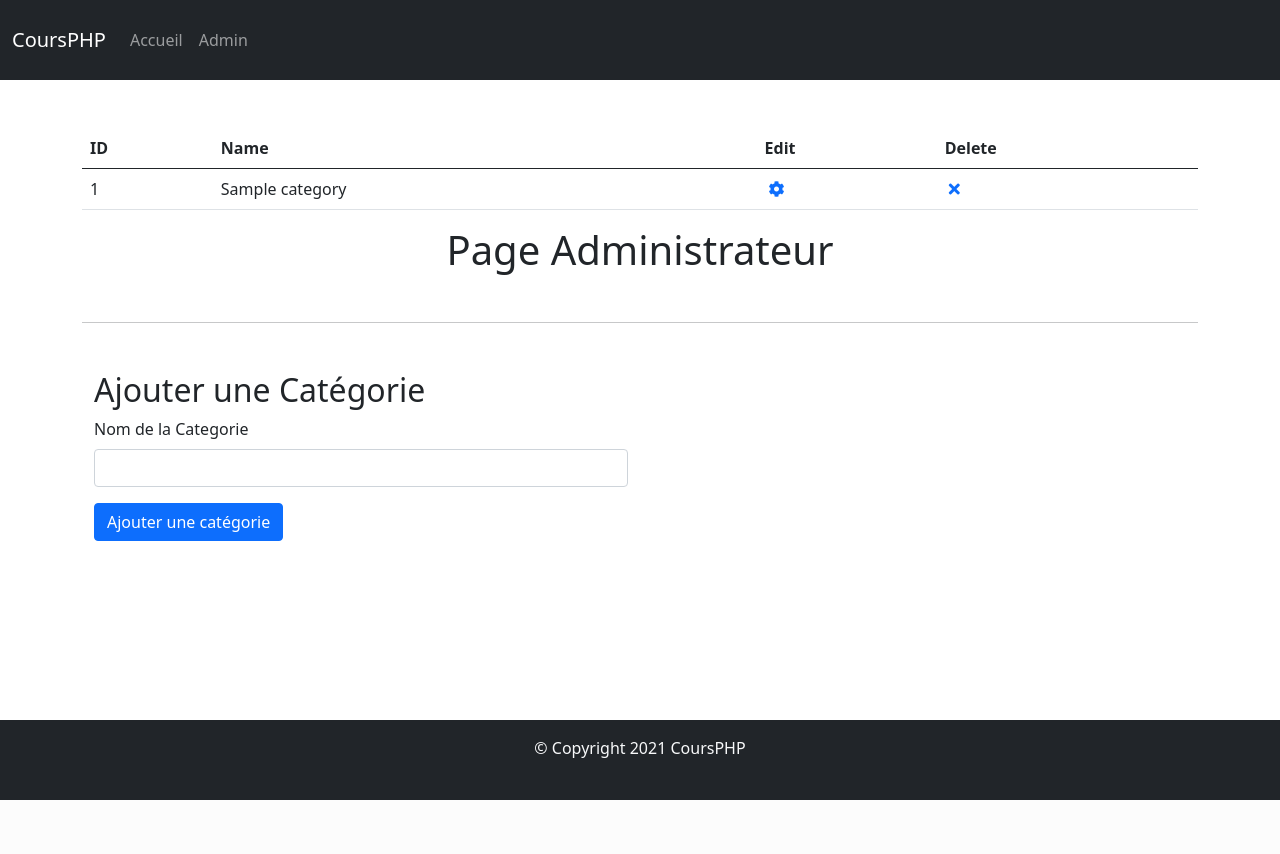
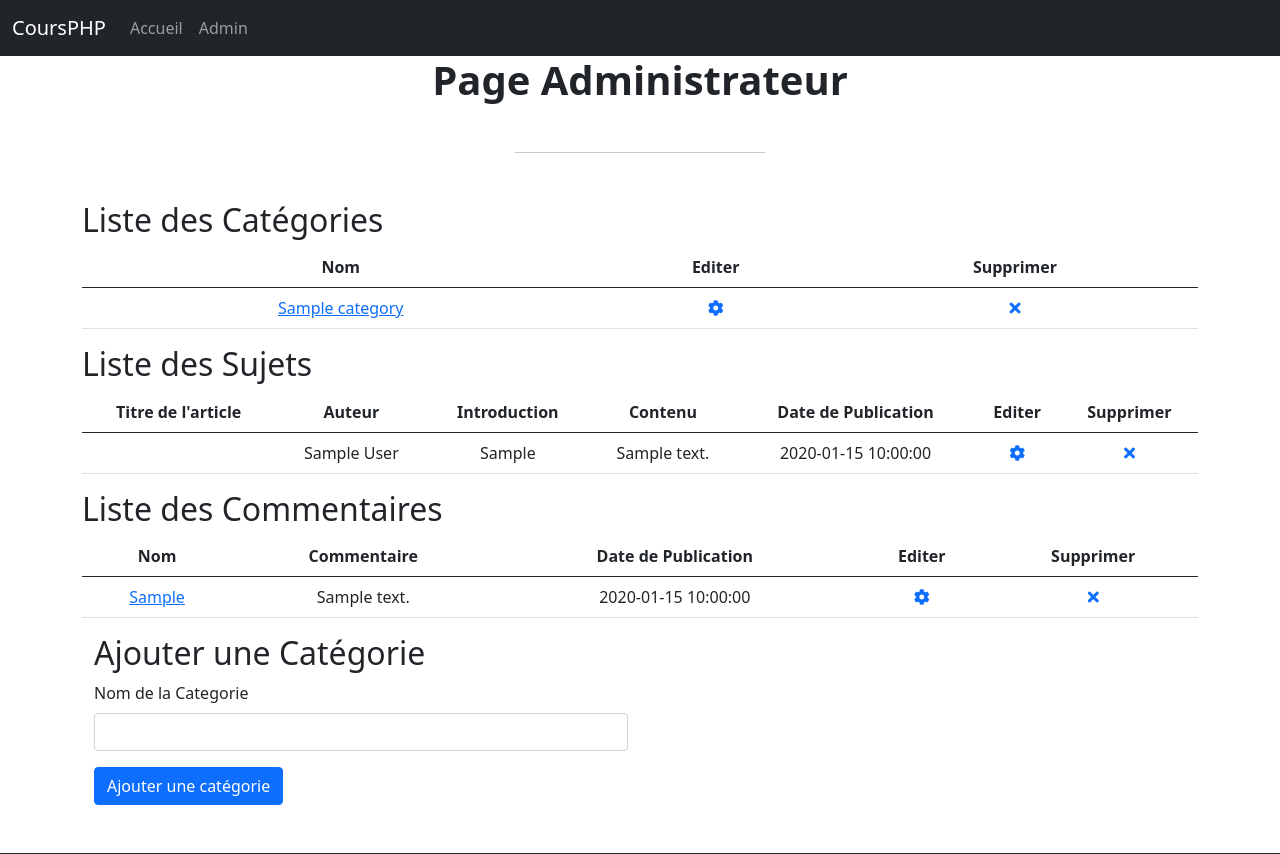
Before and after one commit to PierreD59/tp_myforum, a PHP site: page /index.php?page=admin in a window 1280 px wide. Shown: the top 854 px of the page. Before the commit the page ends 800 px from the top, so only its background shows below. Run offline with PHP 8.4, Linux system fonts and the light colour scheme; tables that the repository leaves empty or names only in its code hold one stand-in row (values such as "Sample post"); data that the repository does not hold is empty; some libraries are stand-ins or nearby versions.

Commit message:
Adding listed articles and comments in the admin page

```diff
--- a/assets/css/styles.css
+++ b/assets/css/styles.css
@@ -1,6 +1,3 @@
-nav {
-  height: 10vh;
-}
 nav .logo img {
   max-width: 100px;
 }
@@ -15,6 +12,16 @@
   flex-grow: 1;
 }
 
+h1 {
+  font-weight: 700;
+  text-align: center;
+}
+
+hr {
+  margin: 25px auto;
+  width: 250px;
+}
+
 footer {
   height: 10vh;
 }
--- a/assets/scss/_header.scss
+++ b/assets/scss/_header.scss
@@ -1,5 +1,4 @@
 nav {
-  height: 10vh;
   .logo {
     img {
       max-width: 100px;
--- a/assets/scss/_home.scss
+++ b/assets/scss/_home.scss
@@ -7,3 +7,13 @@
 .home {
   flex-grow: 1;
 }
+
+h1 {
+  font-weight: 700;
+  text-align: center;
+}
+
+hr {
+  margin: 25px auto;
+  width: 250px;
+}
--- a/pages/admin.content.php
+++ b/pages/admin.content.php
@@ -12,27 +12,29 @@
                 "name" => $categoryName,
         ]);
         echo '<p>La nouvelle Catégorie a été créée, <a href="?page=home">cliquez ici</a> pour la voir</p>';
+        header('location:?page=admin');
     }
 }
 
 ?>
 <div class="home">
+    <h1 class="text-center">Page Administrateur</h1>
+    <hr class="my-5">
     <div class="container my-5">
-        <table class="table">
-            <thead>
+        <h2>Liste des Catégories</h2>
+        <table class="col-12 text-center table">
+            <thead class="thead-light">
                 <tr>
-                <th scope="col">ID</th>
-                <th scope="col">Name</th>
-                <th scope="col">Edit</th>
-                <th scope="col">Delete</th>
+                <th scope="col">Nom</th>
+                <th scope="col">Editer</th>
+                <th scope="col">Supprimer</th>
                 </tr>
             </thead>
-            <tbody>
+            <tbody class="align-middle">
                 <?php $query = $database->query('SELECT * FROM `categorys`');
                 while (($data = $query->fetch())) { ?>
                 <tr>
-                    <td><?= $data['id']; ?></td>
-                    <td><?= $data['name']; ?></td>
+                    <td><a href="?page=category&id=<?= $data['id']; ?>"><?= $data['name']; ?></a></td>
                     <td><a href="?page=edit&id=<?= $data['id']; ?>"><i class="fas fa-cog p-1"></i></a></td>
                     <td><a href="?page=delete&id=<?= $data['id']; ?>"><i class="fas fa-times p-1"></i></a></td>
                 </tr>
@@ -41,8 +43,63 @@
             </tbody>
         </table>
 
-        <h1 class="text-center">Page Administrateur</h1>
-        <hr class="my-5">
+        <h2>Liste des Sujets</h2>
+        <table class="col-12 text-center table">
+            <thead class="thead-light">
+                <tr>
+                <th scope="col">Titre de l'article</th>
+                <th scope="col">Auteur</th>
+                <th scope="col">Introduction</th>
+                <th scope="col">Contenu</th>
+                <th scope="col">Date de Publication</th>
+                <th scope="col">Editer</th>
+                <th scope="col">Supprimer</th>
+                </tr>
+            </thead>
+            <tbody class="align-middle">
+                <?php $query = $database->query('SELECT * FROM `articles`');
+                while (($data = $query->fetch())) { ?>
+                <tr>
+                    <td><a href="?page=article&id=<?= $data['id']; ?>"><?= $data['articleName']; ?></a></td>
+                    <td><?= $data['author']; ?></td>
+                    <td><?= substr($data['chapeau'], 0, 50); ?></td>
+                    <td><?= substr($data['content'], 0, 50); ?></td>
+                    <td><?= $data['publiched_date']; ?></td>
+                    <td><a href="?page=edit&id=<?= $data['id']; ?>"><i class="fas fa-cog p-1"></i></a></td>
+                    <td><a href="?page=delete&id=<?= $data['id']; ?>"><i class="fas fa-times p-1"></i></a></td>
+                </tr>
+
+                <?php } ?>
+            </tbody>
+        </table>
+
+        <h2>Liste des Commentaires</h2>
+        <table class="col-12 text-center table">
+            <thead class="thead-light">
+                <tr>
+                <th scope="col">Nom</th>
+                <th scope="col">Commentaire</th>
+                <th scope="col">Date de Publication</th>
+                <th scope="col">Editer</th>
+                <th scope="col">Supprimer</th>
+                </tr>
+            </thead>
+            <tbody class="align-middle">
+                <?php $query = $database->query('SELECT * FROM `comments`');
+                while (($data = $query->fetch())) { ?>
+                <tr>
+                    <td><a href="?page=article&id=<?= $data['id']; ?>"><?= $data['pseudo']; ?></a></td>
+                    <td><?= $data['comment']; ?></td>
+                    <td><?= $data['publiched_date']; ?></td>
+                    <td><a href="?page=edit&id=<?= $data['id']; ?>"><i class="fas fa-cog p-1"></i></a></td>
+                    <td><a href="?page=delete&id=<?= $data['id']; ?>"><i class="fas fa-times p-1"></i></a></td>
+                </tr>
+
+                <?php } ?>
+            </tbody>
+        </table>
+
+
         <div class="row m-0 p-0">
 
             <div class="col-md-6">
--- a/pages/category.content.php
+++ b/pages/category.content.php
@@ -43,8 +43,8 @@
 <div class="home">
 
     <div class="container">
-        <table class="table">
-            <thead>
+        <table class="col-12 table">
+            <thead class="thead-dark">
                 <tr>
                 <th scope="col">Nom de l'article</th>
                 <th scope="col">Auteur</th>
@@ -58,7 +58,7 @@
                 <tr>
                     <th scope="row"><a href="?page=article&id=<?= $dataArticle['id']; ?>"> <?= $dataArticle['articleName']; ?></a></th>
                     <td><?= $dataArticle['author']; ?></td>
-                    <td><?= $dataArticle['chapeau']; ?></td>
+                    <td><?= substr($dataArticle['chapeau'], 0, 50); ?></td>
                     <td><?= $dataArticle['publiched_date']; ?></td>
                 </tr>
 
--- a/pages/delete.content.php
+++ b/pages/delete.content.php
@@ -16,5 +16,4 @@
 $deleteCategory->execute([
     "id" => $id,
 ]);
-
-header('Location:?page=home');
+header('Location:?page=admin');
--- a/pages/home.content.php
+++ b/pages/home.content.php
@@ -12,5 +12,4 @@
     <div><a href="?page=category&id=<?= $dataCategory['id']; ?>"><?= $dataCategory['name']; ?></a></div>
     <?php } ?>
 
-
 </div>
```
Also changed, not shown: 1 other file.
